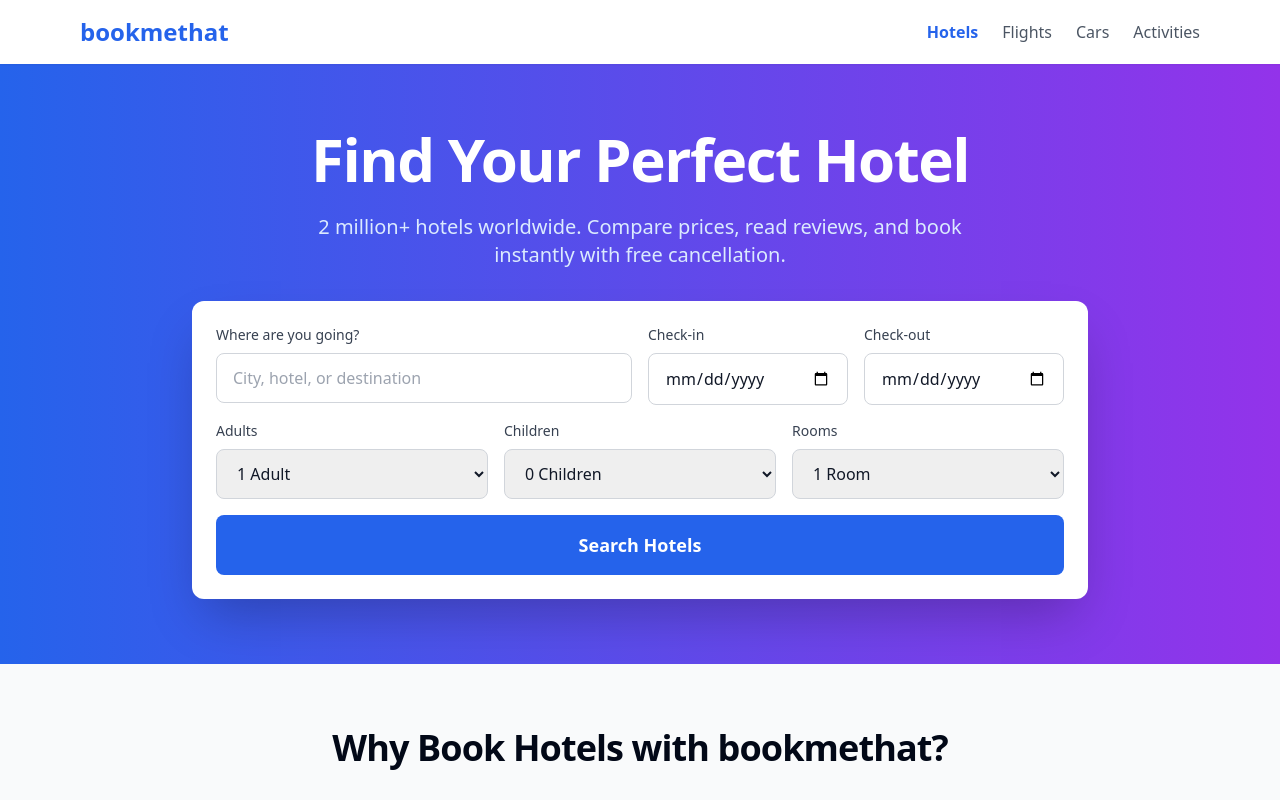
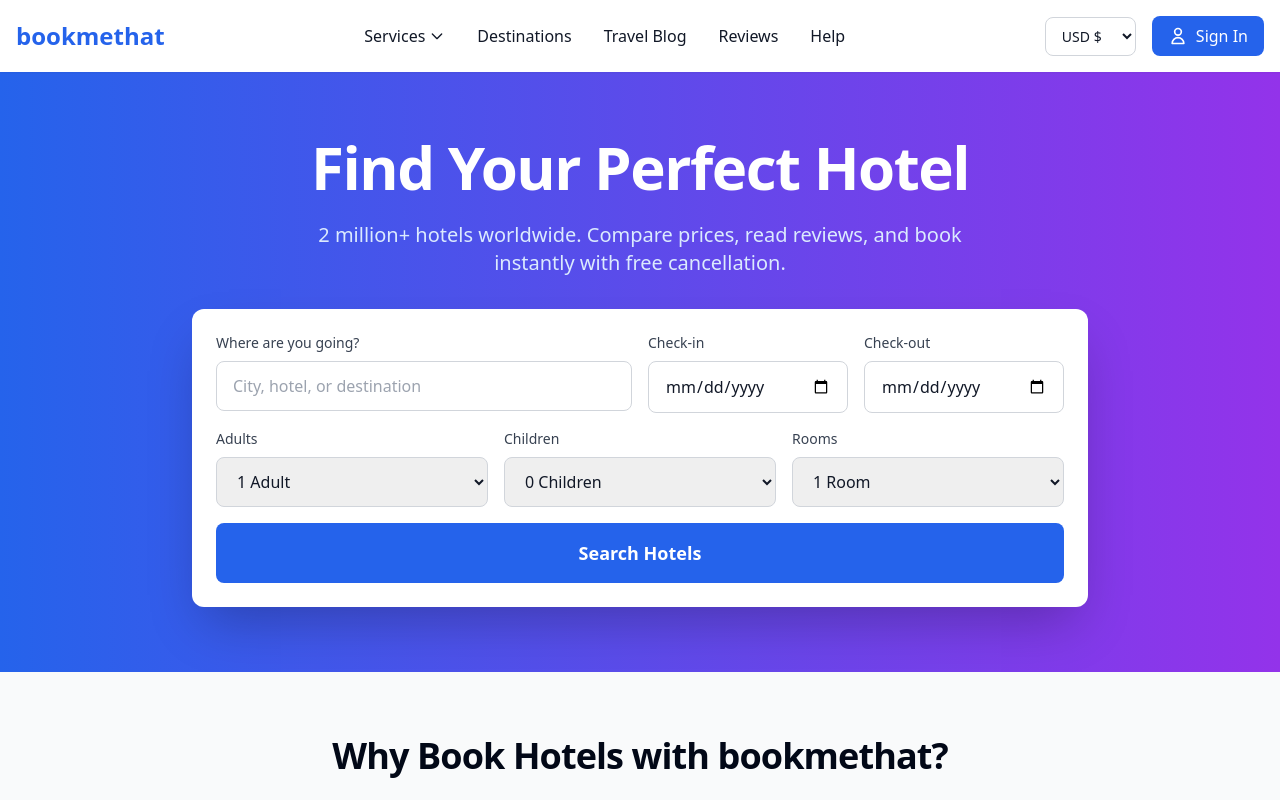
Before and after one commit to FazalShahidLatif/bookmethat, a Next.js app in the folder frontend/: page /hotels in a window 1280 px wide. Shown: the top 800 px of the page. Built offline with nearby package versions, Linux system fonts and the light colour scheme; no server answers.

Commit message:
Update all footer pages (hotels, flights, cars, activities, help, cancellation, faq, cookies) with unified Header/Footer components

```diff
--- a/frontend/src/app/activities/page.tsx
+++ b/frontend/src/app/activities/page.tsx
@@ -2,6 +2,8 @@ import Link from 'next/link';
 import { Metadata } from 'next';
 import OptimizedImage from '@/components/OptimizedImage';
 import { getDestinationImage } from '@/lib/images';
+import Header from '@/components/Header';
+import Footer from '@/components/Footer';
 
 export const metadata: Metadata = {
   title: 'Tours & Activities - Book Experiences Worldwide 2025 | bookmethat',
@@ -32,18 +34,9 @@ export default function ActivitiesPage() {
   ];
 
   return (
-    <main className="min-h-screen bg-white">
-      <header className="bg-white shadow-sm sticky top-0 z-50">
-        <nav className="max-w-6xl mx-auto px-4 py-4 flex items-center justify-between">
-          <Link href="/" className="text-2xl font-bold text-blue-600">bookmethat</Link>
-          <div className="flex gap-6">
-            <Link href="/hotels" className="text-gray-600 hover:text-gray-900 transition">Hotels</Link>
-            <Link href="/flights" className="text-gray-600 hover:text-gray-900 transition">Flights</Link>
-            <Link href="/cars" className="text-gray-600 hover:text-gray-900 transition">Cars</Link>
-            <Link href="/activities" className="text-blue-600 font-semibold">Activities</Link>
-          </div>
-        </nav>
-      </header>
+    <>
+      <Header />
+      <main className="min-h-screen bg-white">
 
       <section className="relative h-[600px] bg-gradient-to-r from-blue-600 to-purple-600 text-white overflow-hidden">
         <div className="absolute inset-0 opacity-30">
@@ -126,5 +119,7 @@ export default function ActivitiesPage() {
         </div>
       </footer>
     </main>
+      <Footer />
+    </>
   );
 }
--- a/frontend/src/app/cancellation/page.tsx
+++ b/frontend/src/app/cancellation/page.tsx
@@ -1,5 +1,7 @@
 import Link from 'next/link';
 import { Metadata } from 'next';
+import Header from '@/components/Header';
+import Footer from '@/components/Footer';
 
 export const metadata: Metadata = {
   title: 'Cancellation Policy - Free Cancellation & Refunds | bookmethat',
@@ -9,17 +11,9 @@ export const metadata: Metadata = {
 
 export default function CancellationPage() {
   return (
-    <main className="min-h-screen bg-white">
-      <header className="bg-white shadow-sm sticky top-0 z-50">
-        <nav className="max-w-6xl mx-auto px-4 py-4 flex items-center justify-between">
-          <Link href="/" className="text-2xl font-bold text-blue-600">bookmethat</Link>
-          <div className="flex gap-6">
-            <Link href="/" className="text-gray-600 hover:text-gray-900 transition">Home</Link>
-            <Link href="/help" className="text-gray-600 hover:text-gray-900 transition">Help</Link>
-            <Link href="/contact" className="text-gray-600 hover:text-gray-900 transition">Contact</Link>
-          </div>
-        </nav>
-      </header>
+    <>
+      <Header />
+      <main className="min-h-screen bg-white">
 
       <div className="max-w-4xl mx-auto px-4 py-16">
         <h1 className="text-4xl font-bold mb-8">Cancellation Policy</h1>
@@ -247,5 +241,7 @@ export default function CancellationPage() {
         </div>
       </footer>
     </main>
+      <Footer />
+    </>
   );
 }
--- a/frontend/src/app/cars/page.tsx
+++ b/frontend/src/app/cars/page.tsx
@@ -2,6 +2,8 @@ import Link from 'next/link';
 import { Metadata } from 'next';
 import OptimizedImage from '@/components/OptimizedImage';
 import { getDestinationImage } from '@/lib/images';
+import Header from '@/components/Header';
+import Footer from '@/components/Footer';
 
 export const metadata: Metadata = {
   title: 'Car Rentals Worldwide - Compare Prices & Book Online 2025 | bookmethat',
@@ -32,18 +34,9 @@ export default function CarsPage() {
   ];
 
   return (
-    <main className="min-h-screen bg-white">
-      <header className="bg-white shadow-sm sticky top-0 z-50">
-        <nav className="max-w-6xl mx-auto px-4 py-4 flex items-center justify-between">
-          <Link href="/" className="text-2xl font-bold text-blue-600">bookmethat</Link>
-          <div className="flex gap-6">
-            <Link href="/hotels" className="text-gray-600 hover:text-gray-900 transition">Hotels</Link>
-            <Link href="/flights" className="text-gray-600 hover:text-gray-900 transition">Flights</Link>
-            <Link href="/cars" className="text-blue-600 font-semibold">Cars</Link>
-            <Link href="/activities" className="text-gray-600 hover:text-gray-900 transition">Activities</Link>
-          </div>
-        </nav>
-      </header>
+    <>
+      <Header />
+      <main className="min-h-screen bg-white">
 
       <section className="relative h-[600px] bg-gradient-to-r from-blue-600 to-purple-600 text-white overflow-hidden">
         <div className="absolute inset-0 opacity-30">
@@ -146,5 +139,7 @@ export default function CarsPage() {
         </div>
       </footer>
     </main>
+      <Footer />
+    </>
   );
 }
--- a/frontend/src/app/cookies/page.tsx
+++ b/frontend/src/app/cookies/page.tsx
@@ -1,5 +1,7 @@
 import Link from 'next/link';
 import { Metadata } from 'next';
+import Header from '@/components/Header';
+import Footer from '@/components/Footer';
 
 export const metadata: Metadata = {
   title: 'Cookie Policy - How We Use Cookies | bookmethat',
@@ -9,17 +11,9 @@ export const metadata: Metadata = {
 
 export default function CookiesPage() {
   return (
-    <main className="min-h-screen bg-white">
-      <header className="bg-white shadow-sm sticky top-0 z-50">
-        <nav className="max-w-6xl mx-auto px-4 py-4 flex items-center justify-between">
-          <Link href="/" className="text-2xl font-bold text-blue-600">bookmethat</Link>
-          <div className="flex gap-6">
-            <Link href="/" className="text-gray-600 hover:text-gray-900 transition">Home</Link>
-            <Link href="/privacy" className="text-gray-600 hover:text-gray-900 transition">Privacy</Link>
-            <Link href="/contact" className="text-gray-600 hover:text-gray-900 transition">Contact</Link>
-          </div>
-        </nav>
-      </header>
+    <>
+      <Header />
+      <main className="min-h-screen bg-white">
 
       <div className="max-w-4xl mx-auto px-4 py-16">
         <h1 className="text-4xl font-bold mb-8">Cookie Policy</h1>
@@ -267,5 +261,7 @@ export default function CookiesPage() {
         </div>
       </footer>
     </main>
+      <Footer />
+    </>
   );
 }
--- a/frontend/src/app/faq/page.tsx
+++ b/frontend/src/app/faq/page.tsx
@@ -1,5 +1,7 @@
 import Link from 'next/link';
 import { Metadata } from 'next';
+import Header from '@/components/Header';
+import Footer from '@/components/Footer';
 
 export const metadata: Metadata = {
   title: 'FAQ - Frequently Asked Questions | bookmethat',
@@ -187,17 +189,9 @@ export default function FAQPage() {
   ];
 
   return (
-    <main className="min-h-screen bg-white">
-      <header className="bg-white shadow-sm sticky top-0 z-50">
-        <nav className="max-w-6xl mx-auto px-4 py-4 flex items-center justify-between">
-          <Link href="/" className="text-2xl font-bold text-blue-600">bookmethat</Link>
-          <div className="flex gap-6">
-            <Link href="/" className="text-gray-600 hover:text-gray-900 transition">Home</Link>
-            <Link href="/help" className="text-gray-600 hover:text-gray-900 transition">Help</Link>
-            <Link href="/contact" className="text-gray-600 hover:text-gray-900 transition">Contact</Link>
-          </div>
-        </nav>
-      </header>
+    <>
+      <Header />
+      <main className="min-h-screen bg-white">
 
       {/* Hero */}
       <section className="bg-gradient-to-r from-blue-600 to-purple-600 text-white py-16">
@@ -277,5 +271,7 @@ export default function FAQPage() {
         </div>
       </footer>
     </main>
+      <Footer />
+    </>
   );
 }
--- a/frontend/src/app/flights/page.tsx
+++ b/frontend/src/app/flights/page.tsx
@@ -2,6 +2,8 @@ import Link from 'next/link';
 import { Metadata } from 'next';
 import OptimizedImage from '@/components/OptimizedImage';
 import { getDestinationImage } from '@/lib/images';
+import Header from '@/components/Header';
+import Footer from '@/components/Footer';
 
 export const metadata: Metadata = {
   title: 'Book Cheap Flights - Compare Airlines & Find Best Deals 2025 | bookmethat',
@@ -25,19 +27,9 @@ export default function FlightsPage() {
   ];
 
   return (
-    <main className="min-h-screen bg-white">
-      {/* Header */}
-      <header className="bg-white shadow-sm sticky top-0 z-50">
-        <nav className="max-w-6xl mx-auto px-4 py-4 flex items-center justify-between">
-          <Link href="/" className="text-2xl font-bold text-blue-600">bookmethat</Link>
-          <div className="flex gap-6">
-            <Link href="/hotels" className="text-gray-600 hover:text-gray-900 transition">Hotels</Link>
-            <Link href="/flights" className="text-blue-600 font-semibold">Flights</Link>
-            <Link href="/cars" className="text-gray-600 hover:text-gray-900 transition">Cars</Link>
-            <Link href="/activities" className="text-gray-600 hover:text-gray-900 transition">Activities</Link>
-          </div>
-        </nav>
-      </header>
+    <>
+      <Header />
+      <main className="min-h-screen bg-white">
 
       {/* Hero with Search */}
       <section className="relative h-[600px] bg-gradient-to-r from-blue-600 to-purple-600 text-white overflow-hidden">
@@ -192,5 +184,7 @@ export default function FlightsPage() {
         </div>
       </footer>
     </main>
+      <Footer />
+    </>
   );
 }
--- a/frontend/src/app/help/page.tsx
+++ b/frontend/src/app/help/page.tsx
@@ -1,5 +1,7 @@
 import Link from 'next/link';
 import { Metadata } from 'next';
+import Header from '@/components/Header';
+import Footer from '@/components/Footer';
 
 export const metadata: Metadata = {
   title: 'Help Center - Customer Support & FAQs | bookmethat',
@@ -97,7 +99,9 @@ export default function HelpPage() {
   ];
 
   return (
-    <main className="min-h-screen bg-white">
+    <>
+      <Header />
+      <main className="min-h-screen bg-white">
       <header className="bg-white shadow-sm sticky top-0 z-50">
         <nav className="max-w-6xl mx-auto px-4 py-4 flex items-center justify-between">
           <Link href="/" className="text-2xl font-bold text-blue-600">bookmethat</Link>
@@ -211,5 +215,7 @@ export default function HelpPage() {
         </div>
       </footer>
     </main>
+      <Footer />
+    </>
   );
 }
--- a/frontend/src/app/hotels/page.tsx
+++ b/frontend/src/app/hotels/page.tsx
@@ -2,6 +2,8 @@ import Link from 'next/link';
 import { Metadata } from 'next';
 import OptimizedImage from '@/components/OptimizedImage';
 import { getDestinationImage } from '@/lib/images';
+import Header from '@/components/Header';
+import Footer from '@/components/Footer';
 
 export const metadata: Metadata = {
   title: 'Book Hotels Worldwide - Best Prices & Deals 2025 | bookmethat',
@@ -146,21 +148,9 @@ export default function HotelsPage() {
   ];
 
   return (
-    <main className="min-h-screen bg-white">
-      {/* Header */}
-      <header className="bg-white shadow-sm sticky top-0 z-50">
-        <nav className="max-w-6xl mx-auto px-4 py-4 flex items-center justify-between">
-          <Link href="/" className="text-2xl font-bold text-blue-600">
-            bookmethat
-          </Link>
-          <div className="flex gap-6">
-            <Link href="/hotels" className="text-blue-600 font-semibold">Hotels</Link>
-            <Link href="/flights" className="text-gray-600 hover:text-gray-900 transition">Flights</Link>
-            <Link href="/cars" className="text-gray-600 hover:text-gray-900 transition">Cars</Link>
-            <Link href="/activities" className="text-gray-600 hover:text-gray-900 transition">Activities</Link>
-          </div>
-        </nav>
-      </header>
+    <>
+      <Header />
+      <main className="min-h-screen bg-white">
 
       {/* Hero Section with Search */}
       <section className="relative h-[600px] bg-gradient-to-r from-blue-600 to-purple-600 text-white overflow-hidden">
@@ -410,5 +400,7 @@ export default function HotelsPage() {
         </div>
       </footer>
     </main>
+      <Footer />
+    </>
   );
 }
```
